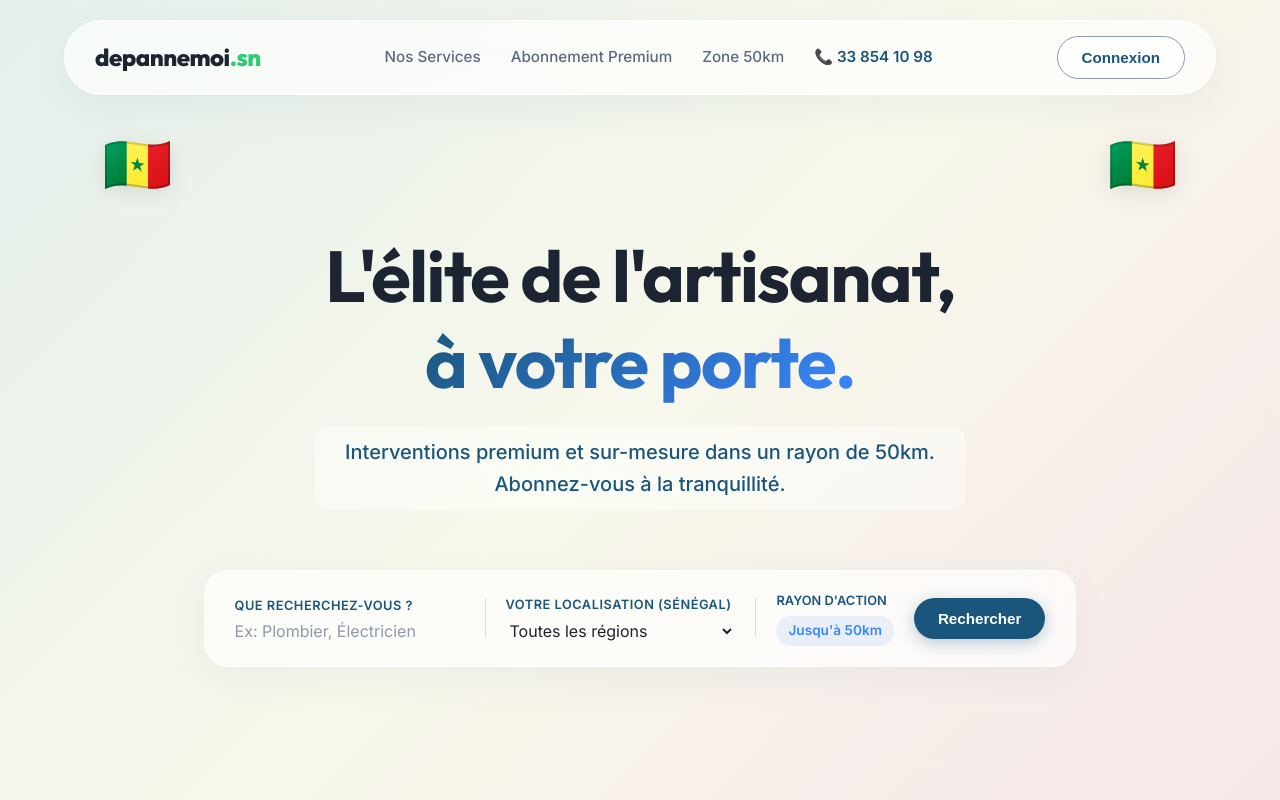
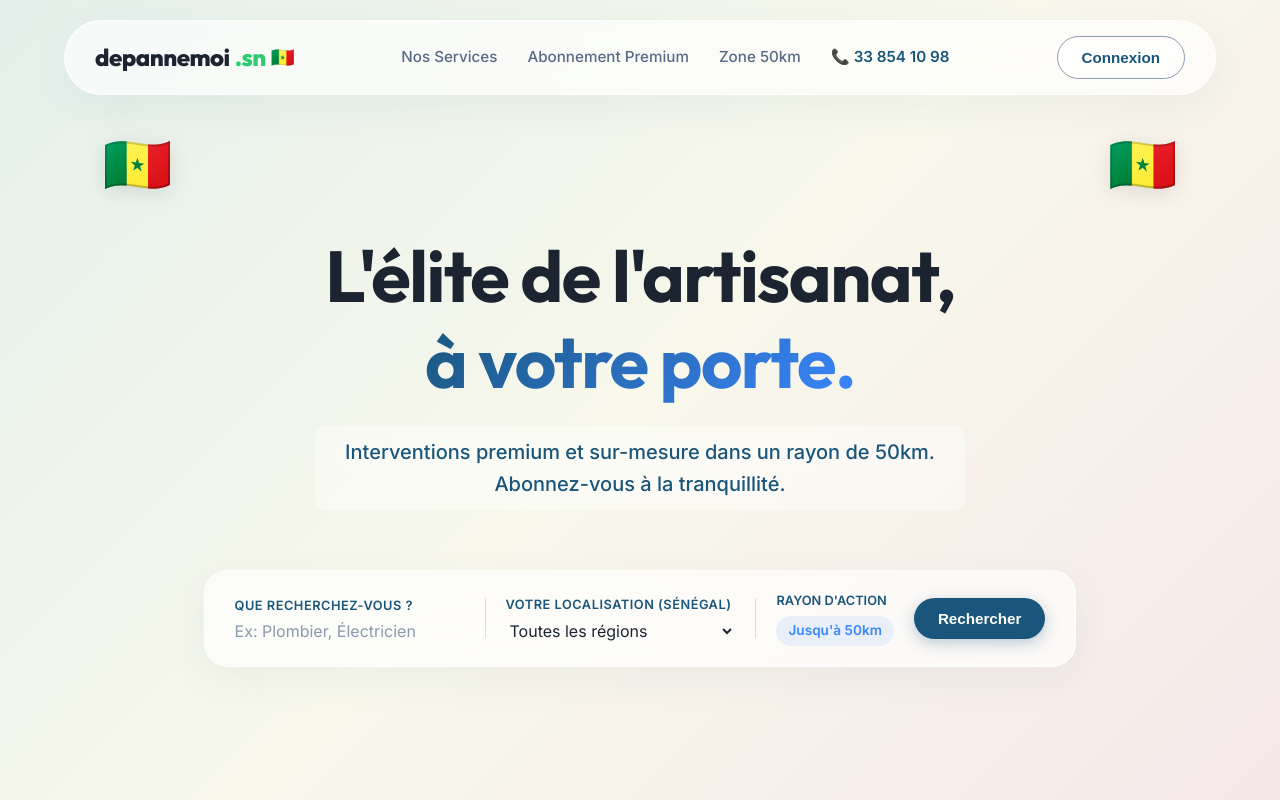
Before and after one commit to cheikhtngom-lang/Depanne-moi, a website: page index.html in a window 1280 px wide. Shown: the top 800 px of the page. Drawn offline with nearby package versions, Linux system fonts and the light colour scheme.

Commit message:
Ajout du drapeau du Sénégal à côté du logo

```diff
--- a/index.html
+++ b/index.html
@@ -19,7 +19,7 @@
     <!-- Navigation -->
     <nav class="glass-nav">
         <div class="nav-container">
-            <a href="#" class="logo" style="text-transform: lowercase;">depannemoi<span style="color: #2ecc71;">.sn</span></a>
+            <a href="#" class="logo" style="text-transform: lowercase; display: flex; align-items: center; gap: 5px;">depannemoi<span style="color: #2ecc71;">.sn</span> <span style="font-size: 1.2rem;">🇸🇳</span></a>
             <div class="nav-links">
                 <a href="#services">Nos Services</a>
                 <a href="#premium">Abonnement Premium</a>
```
